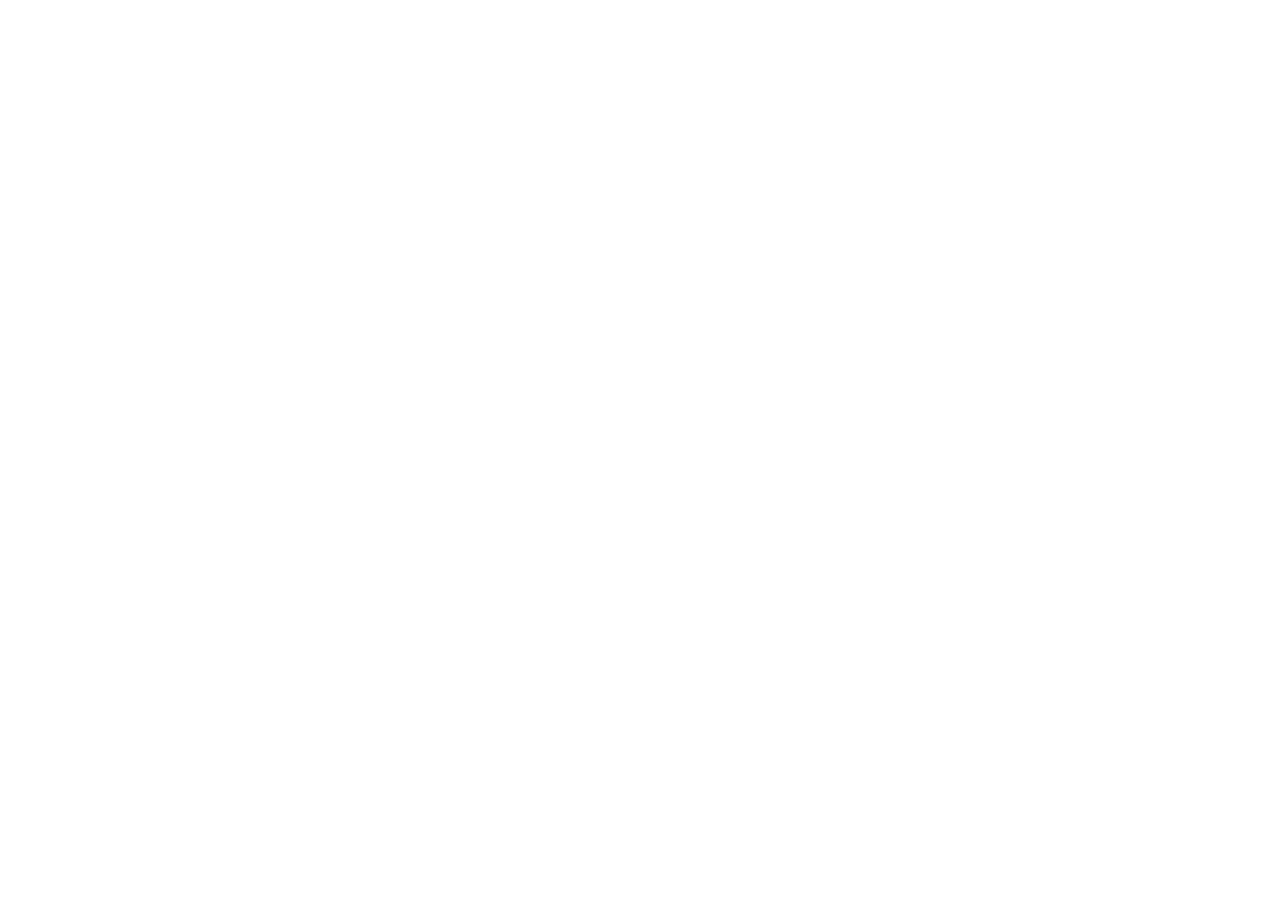
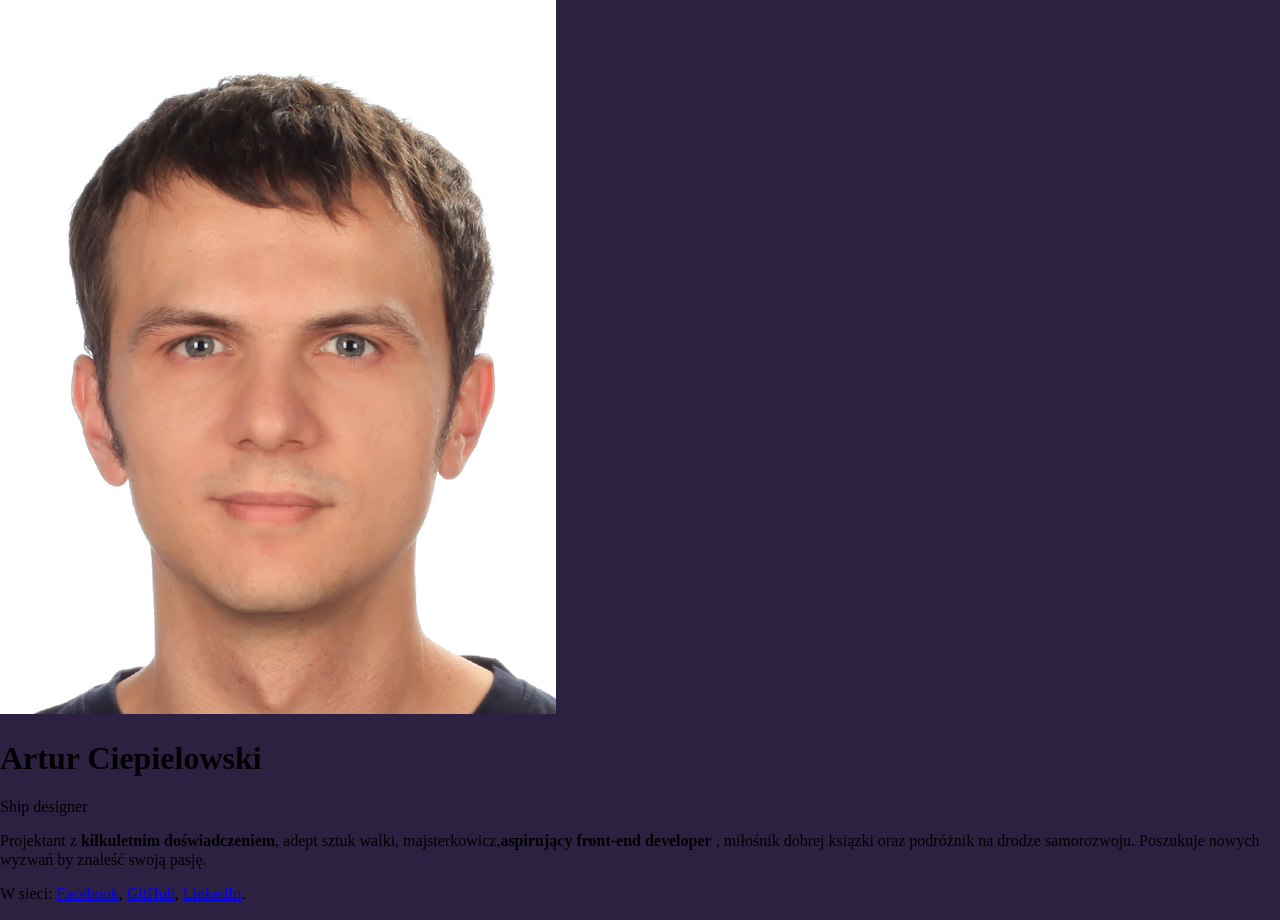
Before and after one commit to ArturCiepielowski/Business-card, a plain HTML site: page index.html in a window 1280 px wide. Before the commit the page ends 800 px from the top, so only its background shows below. Drawn offline with Linux system fonts and the light colour scheme.

Commit message:
feat: html structure/content

```diff
--- a/css/style.css
+++ b/css/style.css
@@ -8,3 +8,9 @@ html{
 
     box-sizing: inherit;
 }
+
+body{
+
+
+    background-color: #2C2141;
+}
--- a/index.html
+++ b/index.html
@@ -1,14 +1,37 @@
 <!DOCTYPE html>
 <html lang="pl">
+
 <head>
     <meta charset="UTF-8">
     <meta name="viewport" content="width=device-width, initial-scale=1.0">
     <meta http-equiv="X-UA-Compatible" content="ie=edge">
     <title>Wizytówka</title>
-    <link rel="style" href="css/style.css">
-    <link rel="style" href="css/normalize.css">
+    <link rel="stylesheet" href="css/style.css">
+    <link rel="stylesheet" href="css/normalize.css">
 </head>
+
 <body>
+    <main class="card">
+        <article class="person">
+            <img class="person__photo" src="../Business-card/img/Ciepielowski Artur.jpg" alt="Handsome guy">
+            <div>
+                <header class="person__header">
+                    <h1 class="person__name">Artur Ciepielowski</h1>
+                    <span class="person__position">Ship designer</span>
+                </header>
+                <p class="person__description">
+                    Projektant z <strong class="person___special">kilkuletnim doświadczeniem</strong>, adept sztuk walki,
+                    majsterkowicz,<strong class="person___special">aspirujący front-end developer</strong>
+                    , miłośnik dobrej ksiązki oraz podróżnik na drodze samorozwoju.
+                    Poszukuje nowych wyzwań by znaleść swoją pasję.
+                </p>
+                <p class="person__description"> W sieci: <a class="person__link" href="#">Facebook</a>, <a class="person__link" href="#">GitHub</a>, <a class="person__link" href="#">LinkedIn</a>.</p>
+            </div>
+
+        </article>
+
+    </main>
 
 </body>
+
 </html>
```
Also changed, not shown: img/Ciepielowski Artur.jpg (added), 2 other files.
